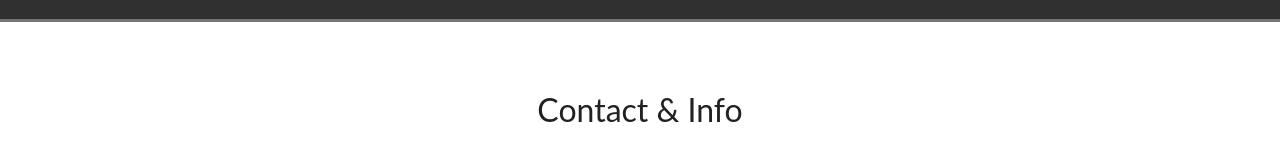
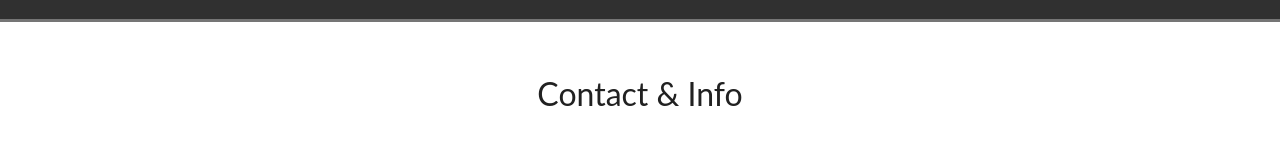
Before and after one commit to kellyhe88/kellyhe88.github.io, a React (Create React App) app: page /#/contact in a window 1280 px wide. Before the commit this address led to /#/. Shown: the part 1511-1675 px from the top of the page. Built offline with nearby package versions, Linux system fonts and the light colour scheme.

Commit message:
changed margin

```diff
--- a/src/components/Contact.js
+++ b/src/components/Contact.js
@@ -45,7 +45,7 @@
   title: {
     fontSize: "2rem",
     color: theme.palette.primary.dark,
-    margin: "4rem 0 3rem 0",
+    margin: "3rem 0 3rem 0",
   },
   subtitle: {
     color: theme.palette.primary.dark,
```
